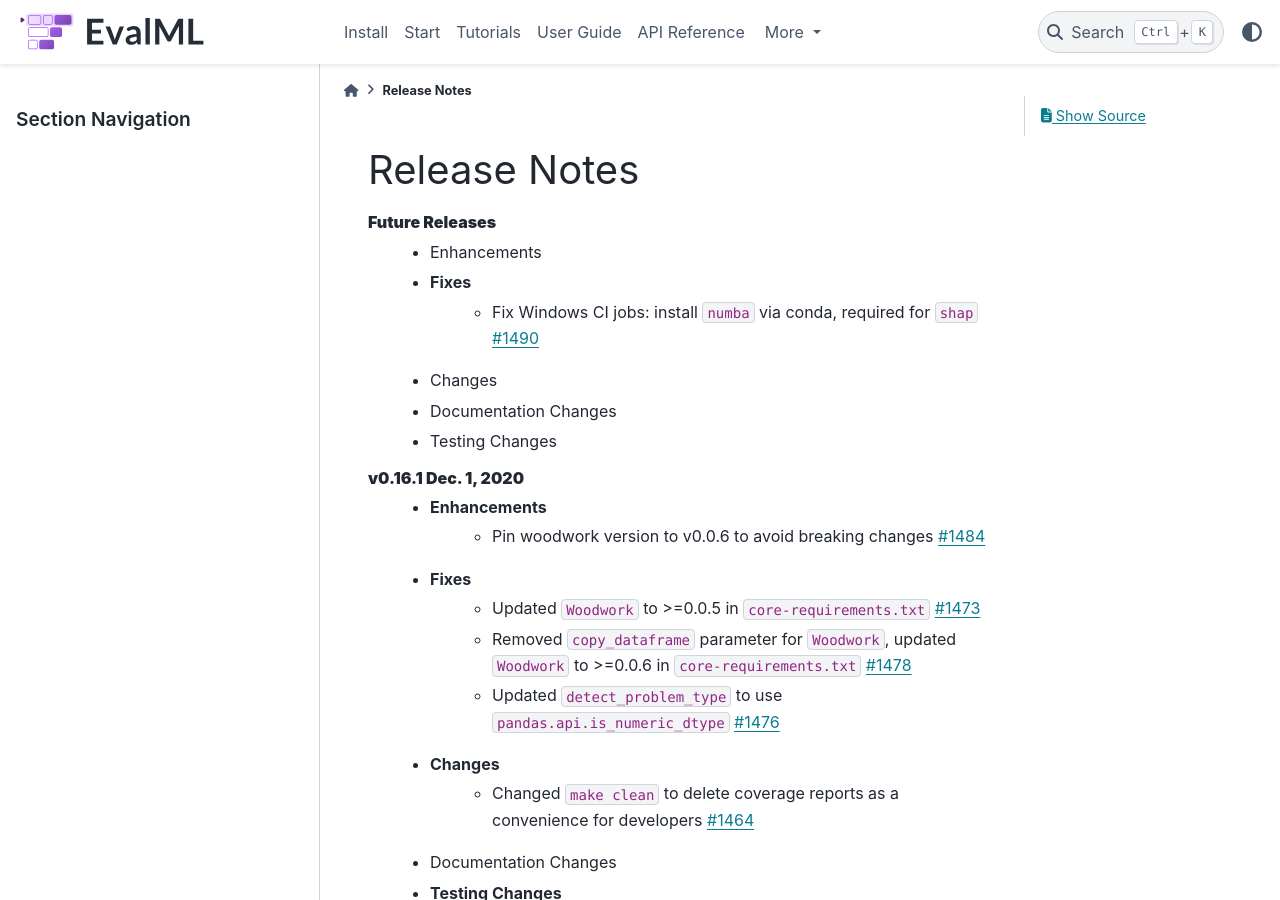
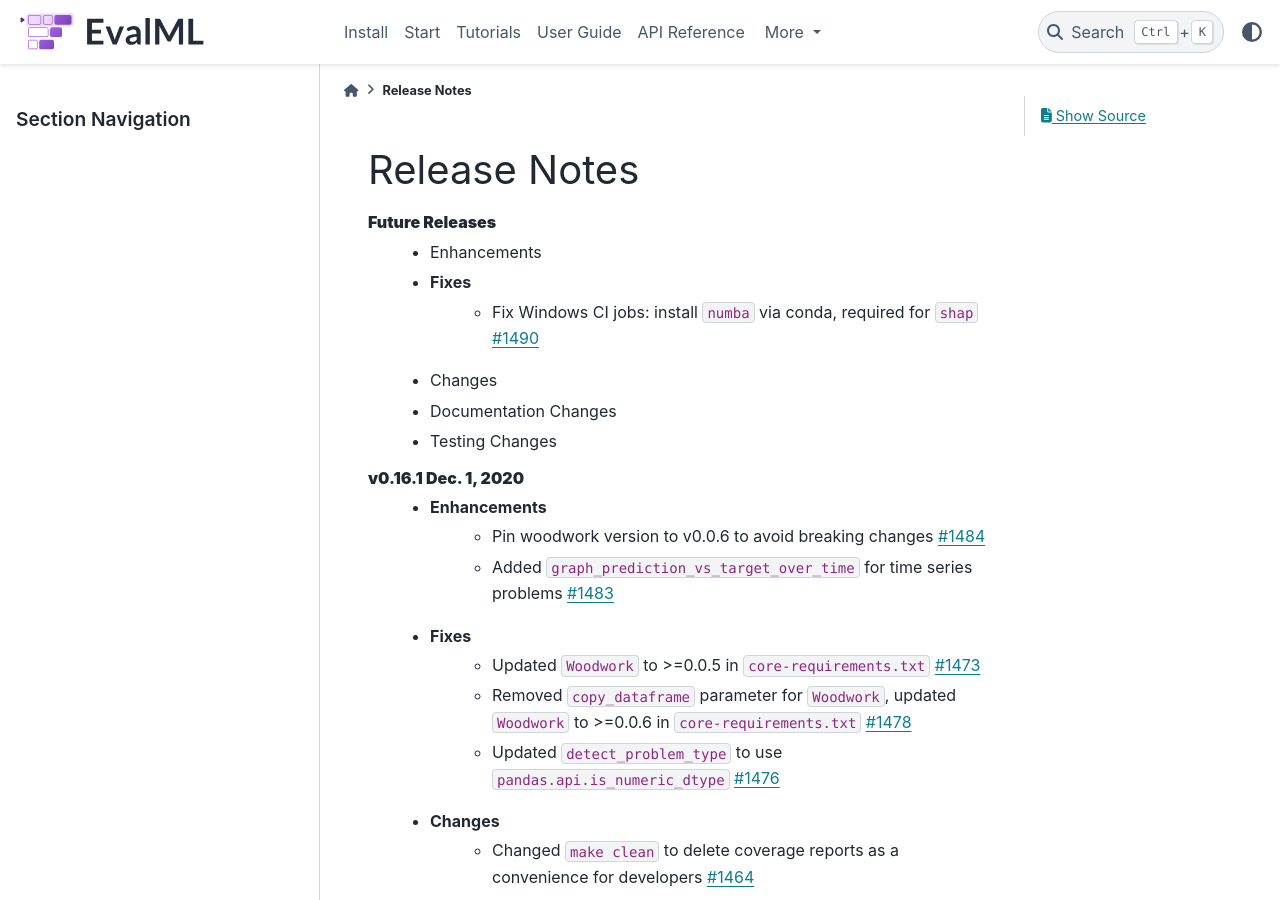
Before and after one commit to alteryx/evalml, a Sphinx documentation site: the page built from docs/source/release_notes.rst, in a window 1280 px wide and 900 px high. Built offline with Sphinx 7.4.7 and the PyData theme 0.15.4, drawn with Linux system fonts in a browser that asks for light colours; comment, search, counter and statistics services are not loaded.

Commit message:
Adding PR 1483 to release notes.

```diff
--- a/docs/source/release_notes.rst
+++ b/docs/source/release_notes.rst
@@ -13,6 +13,7 @@ Release Notes
 **v0.16.1 Dec. 1, 2020**
     * Enhancements
         * Pin woodwork version to v0.0.6 to avoid breaking changes :pr:`1484`
+        * Added ``graph_prediction_vs_target_over_time`` for time series problems :pr:`1483`
     * Fixes
         * Updated ``Woodwork`` to >=0.0.5 in ``core-requirements.txt`` :pr:`1473`
         * Removed ``copy_dataframe`` parameter for ``Woodwork``, updated ``Woodwork`` to >=0.0.6 in ``core-requirements.txt`` :pr:`1478`
```
